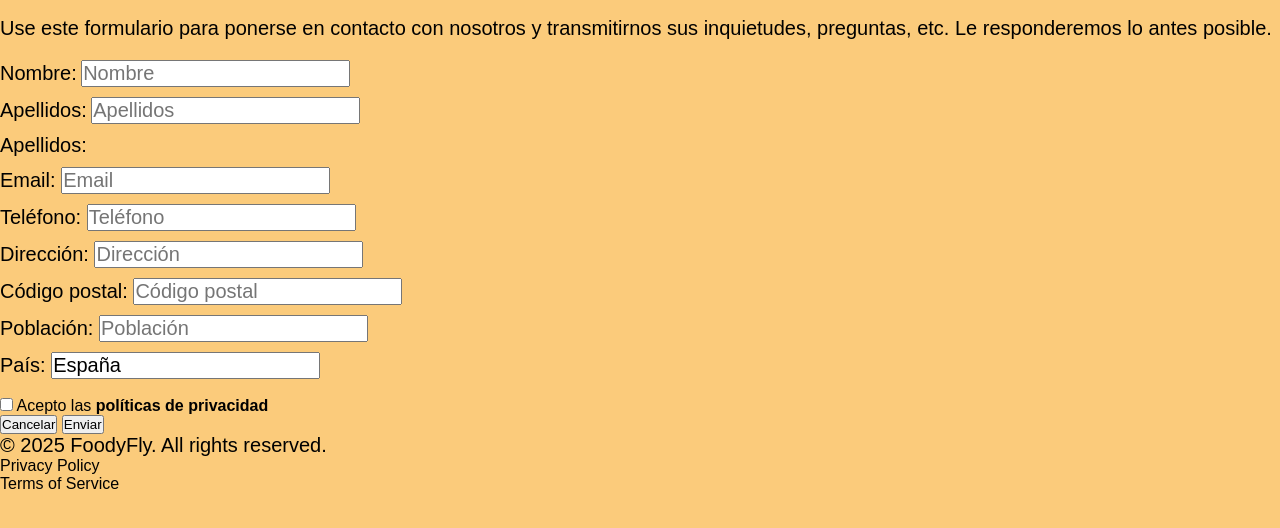
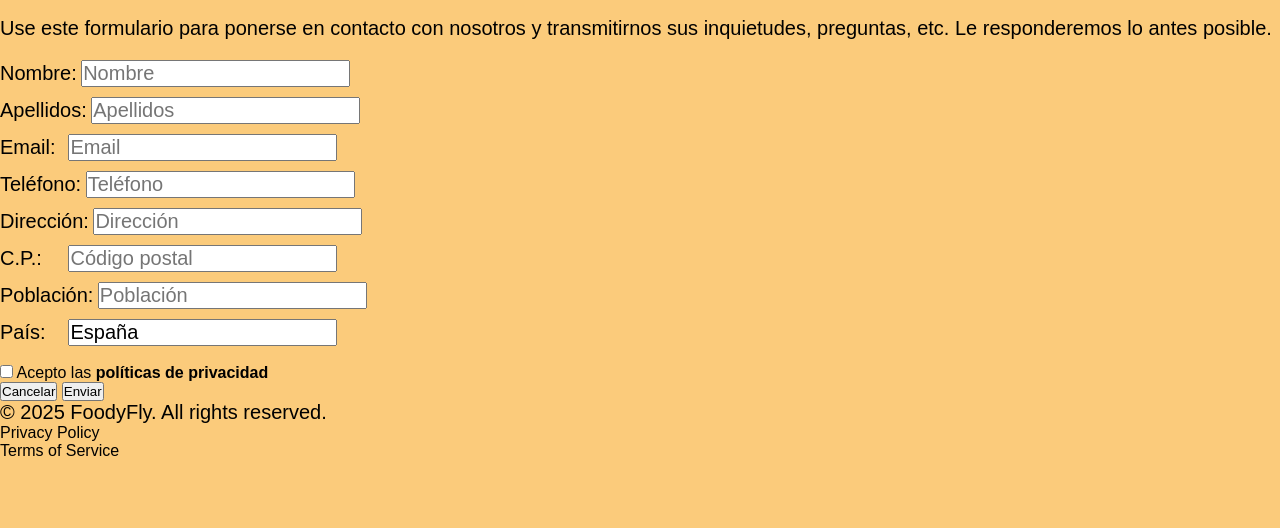
Before and after one commit to TheGittersCodingMonsters/Foodify, a plain HTML site: page contacto.html in a window 1280 px wide. Shown: the part 40-568 px from the top of the page. Drawn offline with Linux system fonts and the light colour scheme.

Commit message:
solucionado el alineamiento de las etiquetas

```diff
--- a/contacto.html
+++ b/contacto.html
@@ -1,5 +1,6 @@
 <!DOCTYPE html>
 <html lang="en">
+
 <head>
     <meta charset="UTF-8">
     <meta name="viewport" content="width=device-width, initial-scale=1.0">
@@ -32,7 +33,8 @@
         </div>
 
         <div class="texto_contacto">
-        <p>Use este formulario para ponerse en contacto con nosotros y transmitirnos sus inquietudes, preguntas, etc. Le responderemos lo antes posible.</p>
+            <p>Use este formulario para ponerse en contacto con nosotros y transmitirnos sus inquietudes, preguntas,
+                etc. Le responderemos lo antes posible.</p>
         </div>
 
         <div class="formulario">
@@ -41,39 +43,47 @@
 
                     <div class="campo">
                         <label for="nombre_contacto">Nombre:</label>
-        <input type="text" name="nombre_contacto" id="nombre_contacto" placeholder="Nombre" maxlength="20" required>
+                        <input type="text" name="nombre_contacto" id="nombre_contacto" placeholder="Nombre"
+                             required>
                     </div>
 
                     <div class="campo">
                         <label for="apellidos_contacto">Apellidos:</label>
-        <input type="text" name="apellidos_contacto" id="apellidos_contacto" placeholder="Apellidos" required>
+                        <input type="text" name="apellidos_contacto" id="apellidos_contacto" placeholder="Apellidos"
+                            required>
+                    </div>
+
+                    <div class="campo">
+                        <label for="email_contacto">Email:</label>
+                        <input type="email" name="email_contacto" id="email_contacto" placeholder="Email" required>
                     </div>
 
 
+                    <div class="campo">
+                        <label for="telefono_contacto">Teléfono:</label>
+                        <input type="tel" name="telefono_contacto" id="telefono_contacto" placeholder="Teléfono">
+                    </div>
 
+                    <div class="campo">
+                        <label for="direccion_contacto">Dirección:</label>
+                        <input type="text" name="direccion_contacto" id="direccion_contacto" placeholder="Dirección">
+                    </div>
 
+                    <div class="campo">
+                        <label for="cp_contacto">C.P.:</label>
+                        <input type="text" name="cp_contacto" id="cp_contacto" placeholder="Código postal">
+                    </div>
 
+                    <div class="campo">
+                        <label for="poblacion_contacto">Población:</label>
+                        <input type="text" name="poblacion_contacto" id="poblacion_contacto" placeholder="Población">
+                    </div>
 
-        <p>Apellidos:
-        </p>
-
-        <p>Email: <input type="email" name="email_contacto" id="email_contacto" placeholder="Email" required>
-        </p>
-
-        <p>Teléfono: <input type="tel" name="telefono_contacto" id="telefono_contacto" placeholder="Teléfono">
-        </p>
-
-        <p>Dirección: <input type="text" name="direccion_contacto" id="direccion_contacto" placeholder="Dirección">
-        </p>
-
-        <p>Código postal: <input type="text" name="cp_contacto" id="cp_contacto" placeholder="Código postal">
-        </p>
-
-        <p>Población: <input type="text" name="poblacion_contacto" id="poblacion_contacto" placeholder="Población">
-        </p>
-
-        <p>País: <input type="text" name="pais_contacto" id="pais_contacto" placeholder="País" size="20" value="España">
-        </p>
+                    <div class="campo">
+                        <label for="pais_contacto">País:</label>
+                        <input type="text" name="pais_contacto" id="pais_contacto" placeholder="País"
+                            value="España">
+                    </div>
 
                 </div>
 
@@ -85,7 +95,7 @@
 
                 <div class="botones">
                     <button id="cancelarButton" type="reset">Cancelar</button>
-                <button id="enviarButton"  type="button">Enviar</button>
+                    <button id="enviarButton" type="button">Enviar</button>
                 </div>
 
             </form>
@@ -104,4 +114,5 @@
 
     <script src="scripts/contacto.js"></script>
 </body>
+
 </html>
--- a/css/contacto.css
+++ b/css/contacto.css
@@ -14,12 +14,13 @@
 
 .contenedor input {
     font-size: 2rem;
-
+    min-width: 20%;
 }
 
 .contenedor label {
     font-size: 2rem;
-    min-width: 40%;
+    min-width: 5%;
+    display: inline-block;
 }
 
 p {
```
Lines whose indentation alone changed are shown as unchanged.
